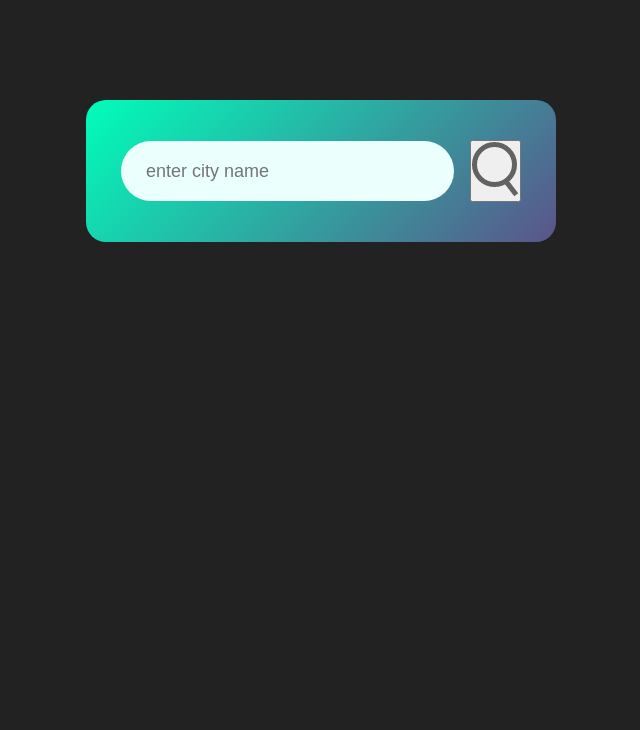
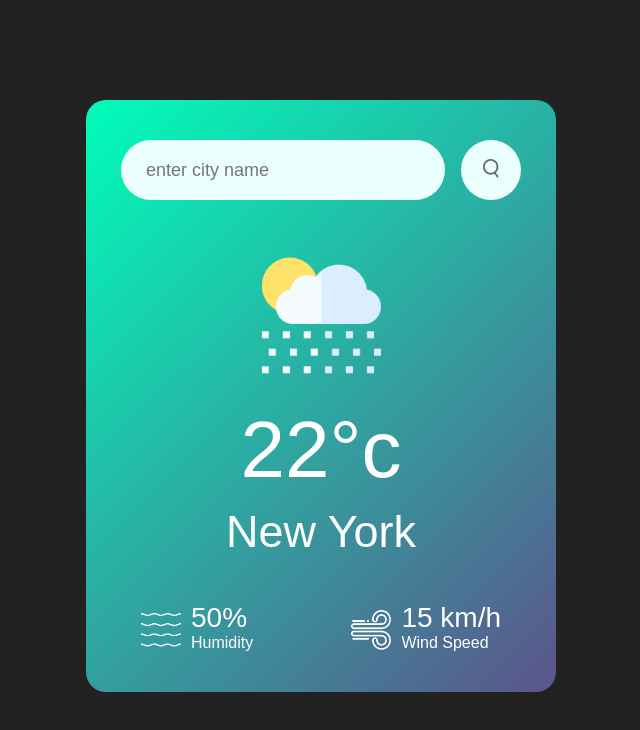
Before and after one commit to JP7339/Weather-App, a plain HTML site: page index.html in a window 1280 px wide. Shown: the whole page, without its empty margins (319-959 px from the left). Drawn offline with Linux system fonts and the light colour scheme.

Commit message:
finished styles

```diff
--- a/index.html
+++ b/index.html
@@ -12,6 +12,27 @@
             <input type="text" placeholder="enter city name" spellcheck="false">
             <button><img src="images/search.png"></button>
         </div>
+        <div class="weather">
+            <img src="images/rain.png" class="weather-icon">
+            <h1 class="temp">22&degc</h1>
+            <h2 class="city">New York</h2>
+            <div class="details">
+                <div class="col">
+                    <img src="images/humidity.png">
+                    <div>
+                        <p class="humidity">50%</p>
+                        <p>Humidity</p>
+                    </div>
+                </div>
+                <div class="col">
+                    <img src="images/wind.png">
+                    <div>
+                        <p class="wind">15 km/h</p>
+                        <p>Wind Speed</p>
+                    </div>
+                </div>
+            </div>
+        </div>
     </div>
 </body>
 </html>
--- a/style.css
+++ b/style.css
@@ -40,3 +40,55 @@ body{
     margin-right: 16px;
     font-size: 18px;
 }
+
+.search button{
+    border: 0;
+    outline: 0;
+    background: rgb(235,255,252);
+    border-radius: 50%;
+    width: 60px;
+    height: 60px;
+    cursor: pointer;
+}
+
+.search button img{
+    width: 16px;
+}
+
+.weather-icon{
+    width: 170px;
+    margin-top: 30px;
+}
+.weather h1{
+    font-size: 80px;
+    font-weight: 500;
+}
+.weather h2{
+    font-size: 45px;
+    font-weight: 400;
+    margin-top: 10px;
+}
+
+.details{
+    display: flex;
+    align-items: center;
+    justify-content: space-between;
+    padding: 0 20px;
+    margin-top: 50px;
+
+}
+
+.col{
+    display: flex;
+    align-items: center;
+    text-align: left;
+}
+.col img{
+    width: 40px;
+    margin-right: 10px;
+}
+
+.humidity, .wind{
+    font-size: 28px;
+    margin-top: -6px;
+}
```
